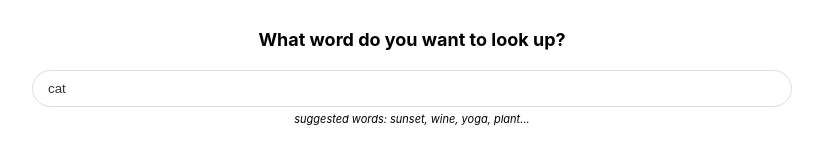
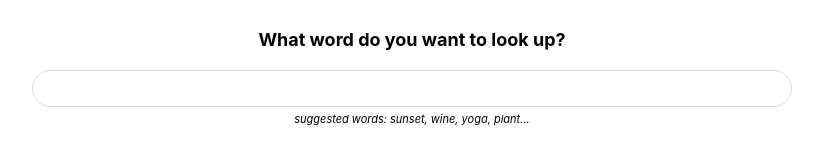
Before and after one commit to NikaNika/React-dictionary-project, a React (Create React App) app: page / in a window 1280 px wide. Shown: the part 256-416 px from the top of the page, without its empty margins (228-1051 px from the left). Built offline with nearby package versions, Linux system fonts and the light colour scheme.

Commit message:
Update App.js

```diff
--- a/src/App.js
+++ b/src/App.js
@@ -9,7 +9,7 @@ function App() {
 				<img src={logo} className='App-logo' alt='logo' />
 			</header>
 			<main>
-				<Dictionary defaultKeyword='cat' />
+				<Dictionary defaultKeyword='' />
 			</main>
 			<footer className='App-footer'>
 				<small>
```
